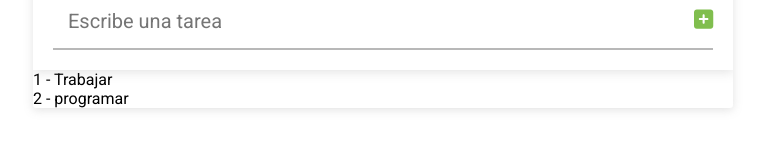
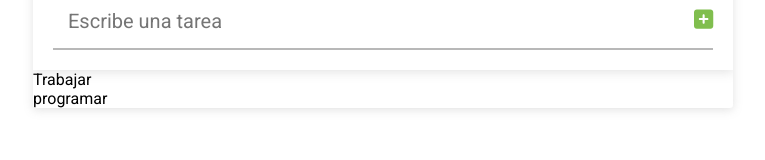
Before and after one commit to jpgonzales27/app-lista-tareas, a React (Create React App) app: page / in a window 1280 px wide. Shown: the part 136-296 px from the top of the page, without its empty margins (257-1022 px from the left). Built offline with nearby package versions, Linux system fonts and the light colour scheme.

Commit message:
solucion bug al momento de renderizar la tarea

```diff
--- a/src/componentes/FormularioTareas.jsx
+++ b/src/componentes/FormularioTareas.jsx
@@ -28,11 +28,16 @@ const FormularioTareas = ({ tareas, setTareas }) => {
      * haciendo uso del operador spread [..tareas] hacemos una copia del array anteiior
      * y seguido de coma adjuntamos el nuevo objeto que queremos que se agrege
      */
+    /**
+     ** resuelto el bug al momento de crear la nueva tarea
+     * estabamos mando en la propiedad texto:{inputTarea} lo que producia el error al
+     * moemento de renderizar la solucion es texto:inputTarea
+     */
     setTareas([
       ...tareas,
       {
         id: uuidv4(),
-        texto: { inputTarea },
+        texto: inputTarea,
         completada: false,
       },
     ]);
--- a/src/componentes/ListaTareas.jsx
+++ b/src/componentes/ListaTareas.jsx
@@ -4,10 +4,7 @@ const ListaTareas = ({ tareas }) => {
   return (
     <ul>
       {tareas.map((tarea) => (
-        <li key={tarea.id}>
-          {" "}
-          {tarea.id} - {tarea.texto}{" "}
-        </li>
+        <li key={tarea.id}>{tarea.texto}</li>
       ))}
     </ul>
   );
```
